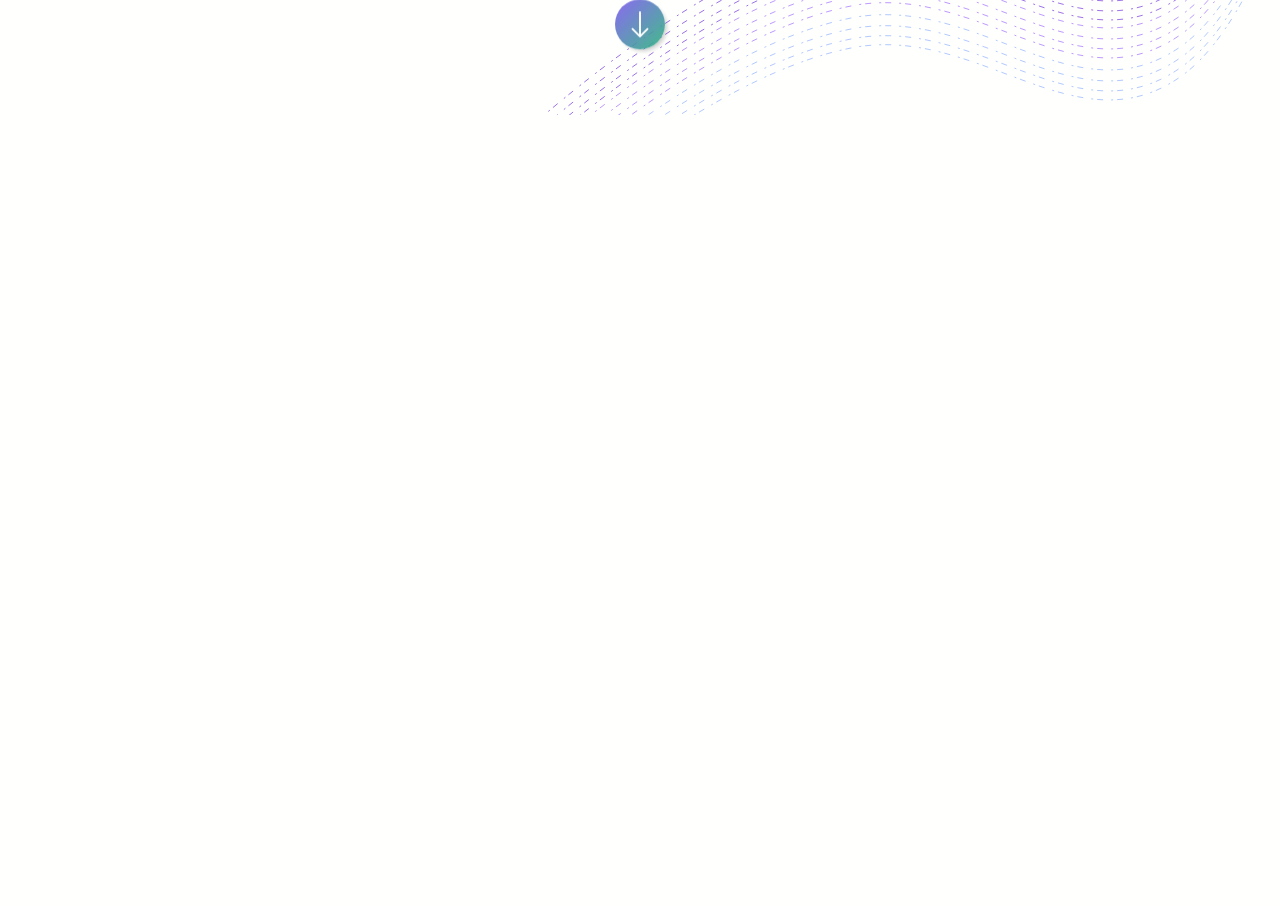
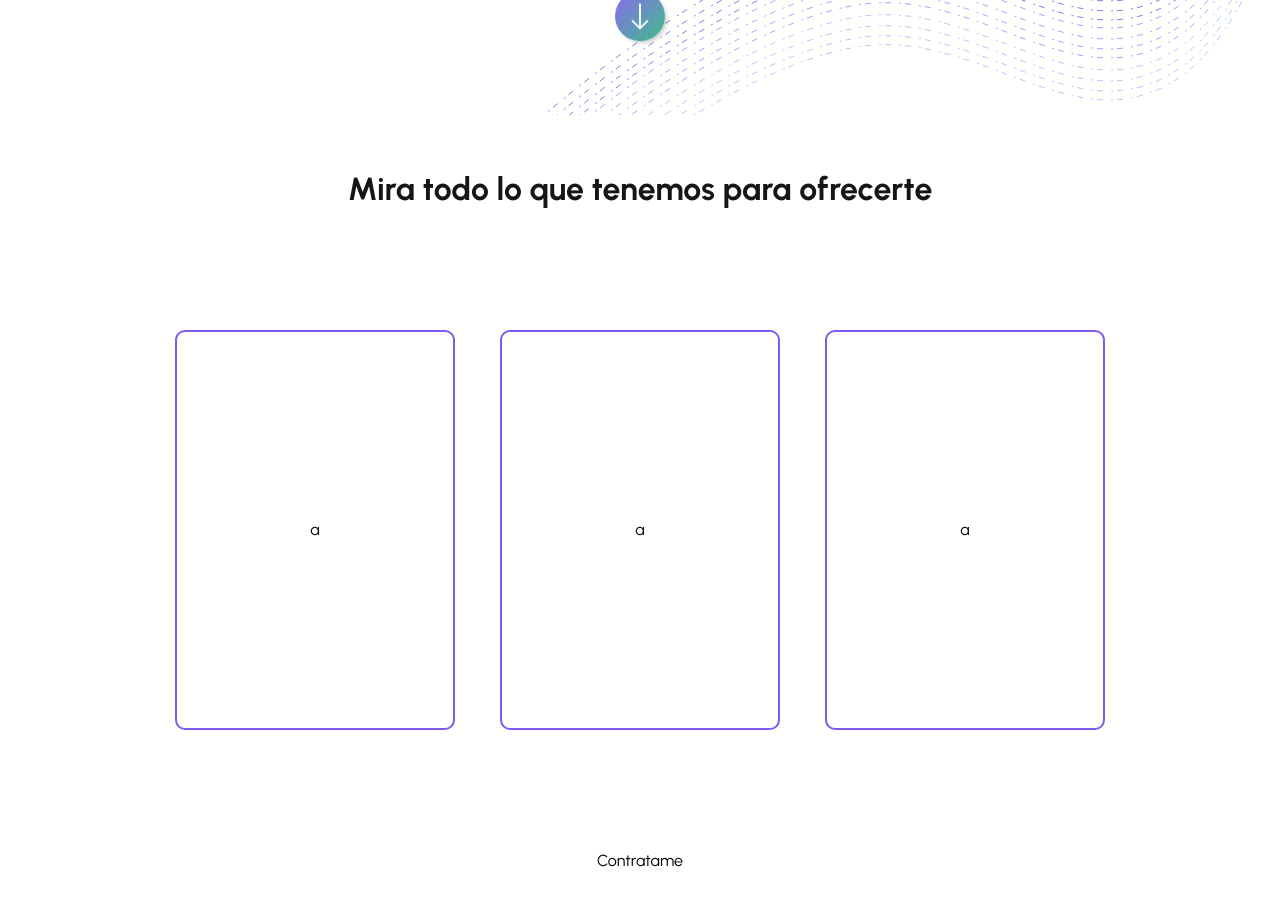
Before and after one commit to 2piradrian/c-swap-web, a Next.js app: page / in a window 1280 px wide. Shown: the part 680-1586 px from the top of the page. Before the commit the page ends 800 px from the top, so only its background shows below. Built offline with nearby package versions, Linux system fonts and the light colour scheme.

Commit message:
services section

```diff
--- /dev/null
+++ b/src/components/service-card/ServiceCard.tsx
@@ -0,0 +1,8 @@
+import React from "react";
+import style from "./style.module.css";
+
+function ServiceCard() {
+	return <div className={style.container}>a</div>;
+}
+
+export default ServiceCard;
--- /dev/null
+++ b/src/components/service-card/style.module.css
@@ -0,0 +1,10 @@
+.container {
+	height: 400px;
+	width: 280px;
+	border: 2px solid var(--main);
+	border-radius: 10px;
+	display: flex;
+	flex-direction: column;
+	justify-content: center;
+	align-items: center;
+}
--- /dev/null
+++ b/src/components/title/Title.tsx
@@ -0,0 +1,12 @@
+import React from "react";
+import style from "./style.module.css";
+
+type Props = {
+	title: string;
+};
+
+function Title({ title }: Props) {
+	return <h2 className={style.text}>{title}</h2>;
+}
+
+export default Title;
--- /dev/null
+++ b/src/components/title/style.module.css
@@ -0,0 +1,7 @@
+.text {
+	font-weight: 700;
+	font-size: 32px;
+	color: var(--contrast);
+	text-align: center;
+	margin: 0px 15px;
+}
--- a/src/pages/index.tsx
+++ b/src/pages/index.tsx
@@ -1,11 +1,13 @@
 import AppLayout from "@/layout/AppLayout";
 import Hero from "@/sections/hero/Hero";
+import Services from "@/sections/services/Services";
 
 export default function Home() {
 	return (
 		<AppLayout title="Home">
 			<main>
 				<Hero />
+				<Services />
 			</main>
 		</AppLayout>
 	);
--- a/src/sections/hero/Hero.tsx
+++ b/src/sections/hero/Hero.tsx
@@ -6,13 +6,13 @@ import style from "./style.module.css";
 
 export default function Hero() {
 	return (
-		<div className="bigcontainer">
+		<section className="bigcontainer">
 			<GradientTitle title="Creamos productos digitales" />
 			<h2 className={style.subtitle}>Centrados en el usuario y en el negocio</h2>
 			<Image src={heroimage} alt="" className={style.decoration} />
 			<div className={style.arrow}>
 				<Image src={arrow} alt="arrow" />
 			</div>
-		</div>
+		</section>
 	);
 }
--- /dev/null
+++ b/src/sections/services/Services.tsx
@@ -0,0 +1,20 @@
+import ServiceCard from "@/components/service-card/ServiceCard";
+import Title from "@/components/title/Title";
+import React from "react";
+import style from "./style.module.css";
+
+function Services() {
+	return (
+		<section className="betweencontainer">
+			<Title title="Mira todo lo que tenemos para ofrecerte" />
+			<div className={style.serviceContainer}>
+				<ServiceCard />
+				<ServiceCard />
+				<ServiceCard />
+			</div>
+			<div>Contratame</div>
+		</section>
+	);
+}
+
+export default Services;
--- /dev/null
+++ b/src/sections/services/style.module.css
@@ -0,0 +1,7 @@
+.serviceContainer {
+	width: 100%;
+	display: flex;
+	justify-content: center;
+	align-items: center;
+	gap: 45px;
+}
--- a/src/styles/globals.css
+++ b/src/styles/globals.css
@@ -39,6 +39,18 @@ html * {
 	overflow: hidden;
 }
 
+.betweencontainer {
+	min-height: 100vh;
+	padding: 50px;
+	width: 100%;
+	display: flex;
+	flex-direction: column;
+	justify-content: space-between;
+	align-items: center;
+	position: relative;
+	overflow: hidden;
+}
+
 .smallcontainer {
 	height: auto;
 	width: 100%;
```
